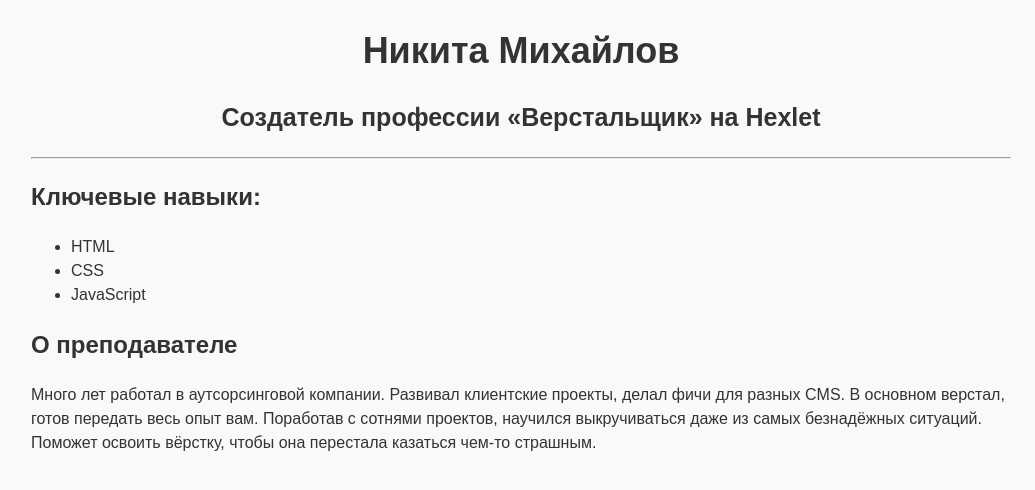
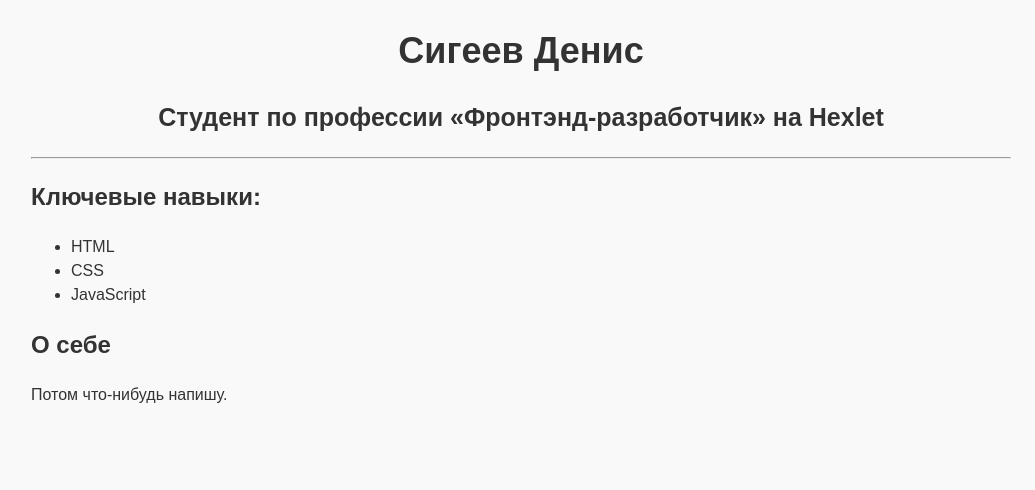
Before and after one commit to Mediolan/mediolan.github.io, a plain HTML site: page index.html in a window 1280 px wide. Shown: the whole page, without its empty margins (119-1154 px from the left). Drawn offline with Linux system fonts and the light colour scheme.

Commit message:
Update index.html

```diff
--- a/index.html
+++ b/index.html
@@ -9,8 +9,8 @@
 </html>
 <body>
 <main>
-    <h1>Никита Михайлов</h1>
-    <h2>Создатель профессии «Верстальщик» на Hexlet</h2>
+    <h1>Сигеев Денис</h1>
+    <h2>Студент по профессии «Фронтэнд-разработчик» на Hexlet</h2>
 
     <hr>
 
@@ -24,8 +24,8 @@
     </section>
 
     <section>
-        <h2>О преподавателе</h2>
-        <p>Много лет работал в аутсорсинговой компании. Развивал клиентские проекты, делал фичи для разных CMS. В основном верстал, готов передать весь опыт вам. Поработав с сотнями проектов, научился выкручиваться даже из самых безнадёжных ситуаций. Поможет освоить вёрстку, чтобы она перестала казаться чем-то страшным.</p>
+        <h2>О себе</h2>
+        <p>Потом что-нибудь напишу.</p>
     </section>
 </main>
 
```
